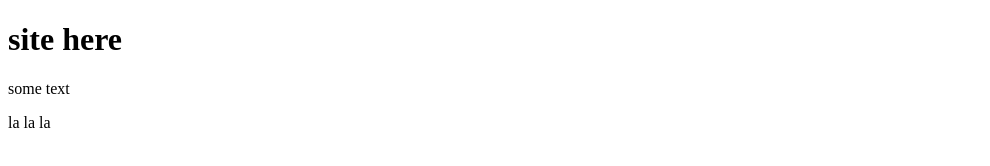
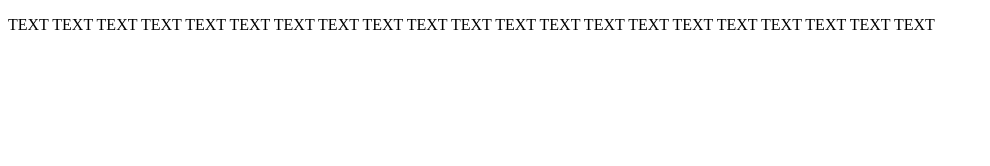
Before and after one commit to Chernenkoak/site, a plain HTML site: page index.html in a window 1280 px wide. Shown: the whole page, without its empty margins (0-990 px from the left). Drawn offline with Linux system fonts and the light colour scheme.

Commit message:
third commit

```diff
--- a/index.html
+++ b/index.html
@@ -7,8 +7,6 @@
 	</head>
 
     <body>
-	<h1>site here</h1>
-	<p>some text</p>
-	<p>la la la</p>
+	<p>TEXT TEXT TEXT TEXT TEXT TEXT TEXT TEXT TEXT TEXT TEXT TEXT TEXT TEXT TEXT TEXT TEXT TEXT TEXT TEXT TEXT</p>
     </body>
 </html>
```
